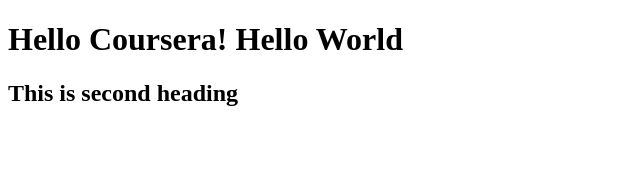
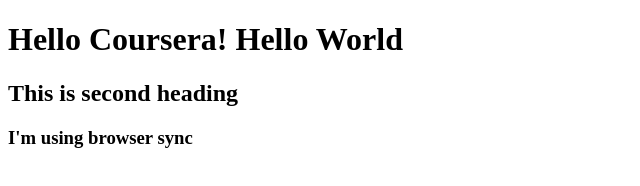
Before and after one commit to RaiSaugat/coursera-test, a plain HTML site: page site/index.html in a window 1280 px wide. Shown: the whole page, without its empty margins (0-640 px from the left). Drawn offline with Linux system fonts and the light colour scheme.

Commit message:
Small Commited

```diff
--- a/site/index.html
+++ b/site/index.html
@@ -10,6 +10,6 @@
   <body>
     <h1>Hello Coursera! Hello World</h1>
     <h2>This is second heading</h2>
-
+<h3>I'm using browser sync</h3>
   </body>
 </html>
```
